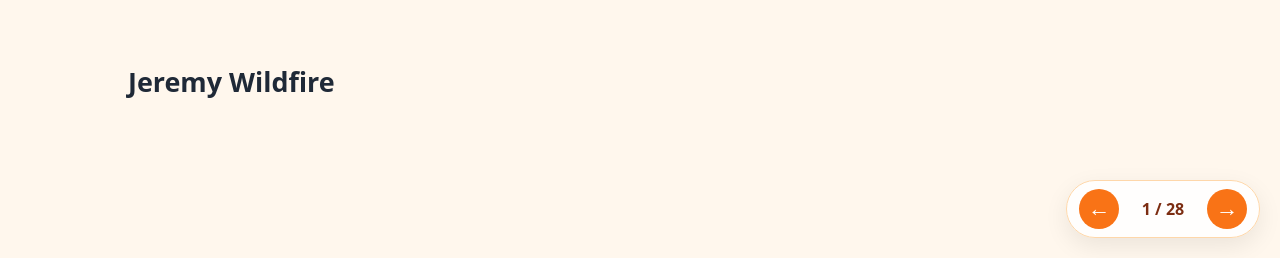
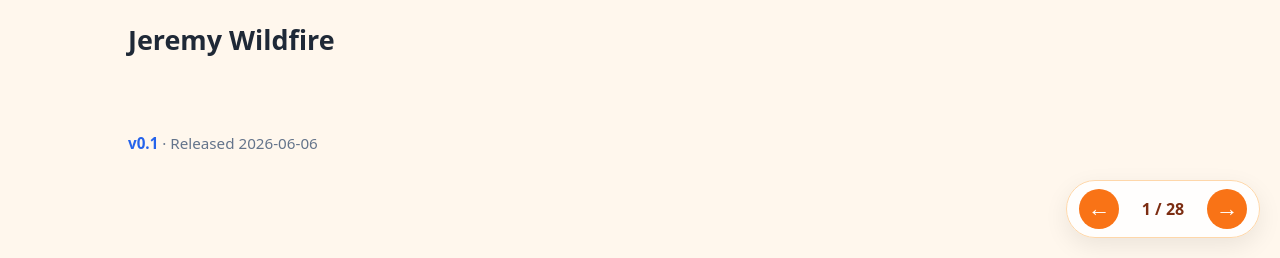
Before and after one commit to obot-claw/RPharma2026-AIKeynote, a plain HTML site: page index.html in a window 1280 px wide. Shown: the part 542-800 px from the top of the page. Drawn offline with Linux system fonts and the light colour scheme.

Commit message:
Prepare v0.1 keynote release workflow

```diff
--- a/index.html
+++ b/index.html
@@ -13,6 +13,7 @@
       <h1>Agentic AI for Clinical Trial Operations</h1>
       <p class="subtitle">What the open-source community can do next</p>
       <p class="speaker">Jeremy Wildfire</p>
+      <p class="release-meta"><a href="https://github.com/obot-claw/RPharma2026-AIKeynote/releases/tag/v0.1">v0.1</a> · Released 2026-06-06</p>
     </section>
 
     <section class="slide">
--- a/style.css
+++ b/style.css
@@ -81,3 +81,19 @@ button {
   .slide { display: flex !important; page-break-after: always; }
   .controls { display: none; }
 }
+
+.release-meta {
+  margin-top: 1.5rem;
+  font-size: 0.95rem;
+  color: #64748b;
+}
+
+.release-meta a {
+  color: #2563eb;
+  font-weight: 700;
+  text-decoration: none;
+}
+
+.release-meta a:hover {
+  text-decoration: underline;
+}
```
Also changed, not shown: 7 other files.
